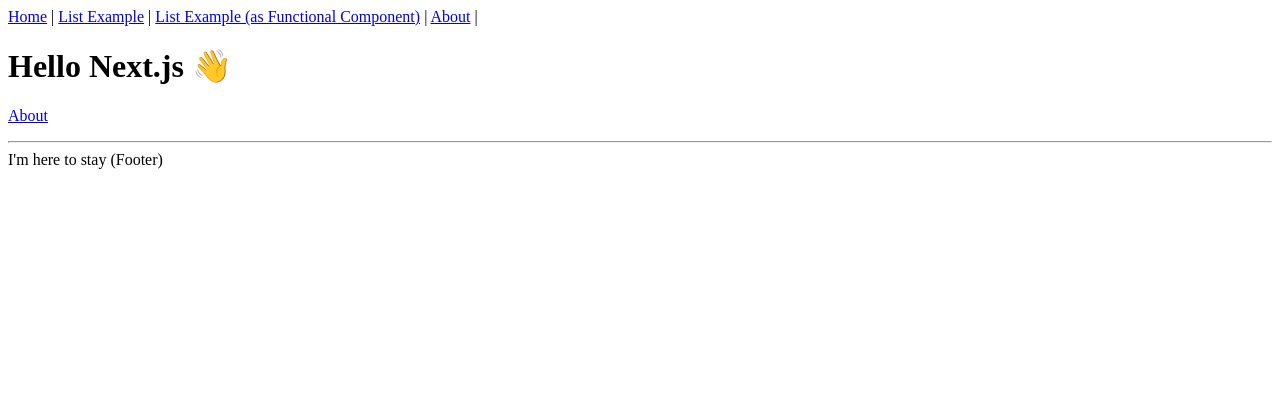
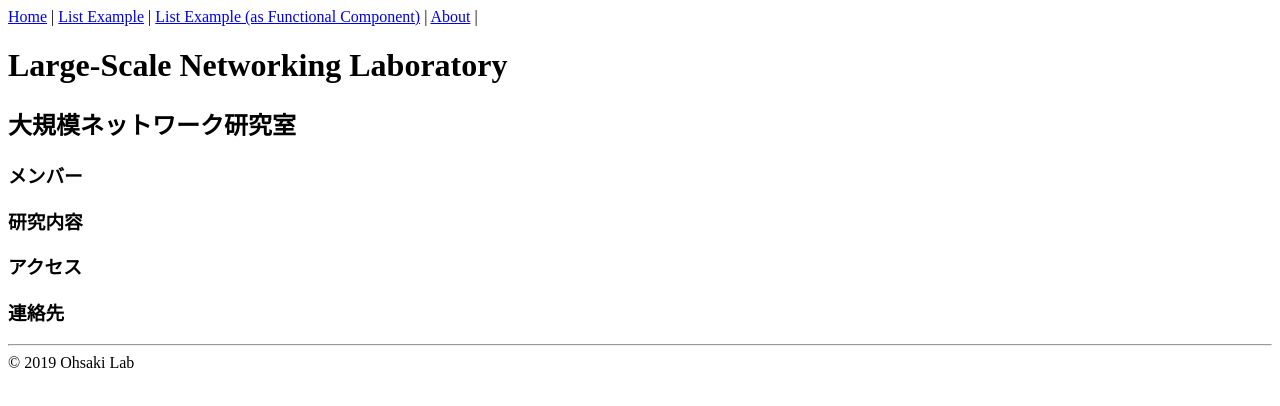
Before and after one commit to iPolyomino/lsnl.polyomino.jp, a Next.js app: page / in a window 1280 px wide. Shown: the top 406 px of the page. Built offline with nearby package versions, Linux system fonts and the light colour scheme.

Commit message:
add lsnl info

```diff
--- a/components/Layout.tsx
+++ b/components/Layout.tsx
@@ -39,7 +39,7 @@
     {children}
     <footer>
       <hr />
-      <span>I&apos;m here to stay (Footer)</span>
+      <span>&copy; {new Date().getFullYear()} Ohsaki Lab</span>
     </footer>
   </div>
 );
--- a/pages/index.tsx
+++ b/pages/index.tsx
@@ -1,16 +1,15 @@
 import * as React from "react";
-import Link from "next/link";
 import Layout from "../components/Layout";
 
 const IndexPage: React.FunctionComponent = () => {
   return (
-    <Layout title="Home | Next.js + TypeScript Example">
-      <h1>Hello Next.js 👋</h1>
-      <p>
-        <Link href="/about">
-          <a>About</a>
-        </Link>
-      </p>
+    <Layout title="Large-Scale Networking Laboratory">
+      <h1>Large-Scale Networking Laboratory</h1>
+      <h2>大規模ネットワーク研究室</h2>
+      <h3>メンバー</h3>
+      <h3>研究内容</h3>
+      <h3>アクセス</h3>
+      <h3>連絡先</h3>
     </Layout>
   );
 };
```
